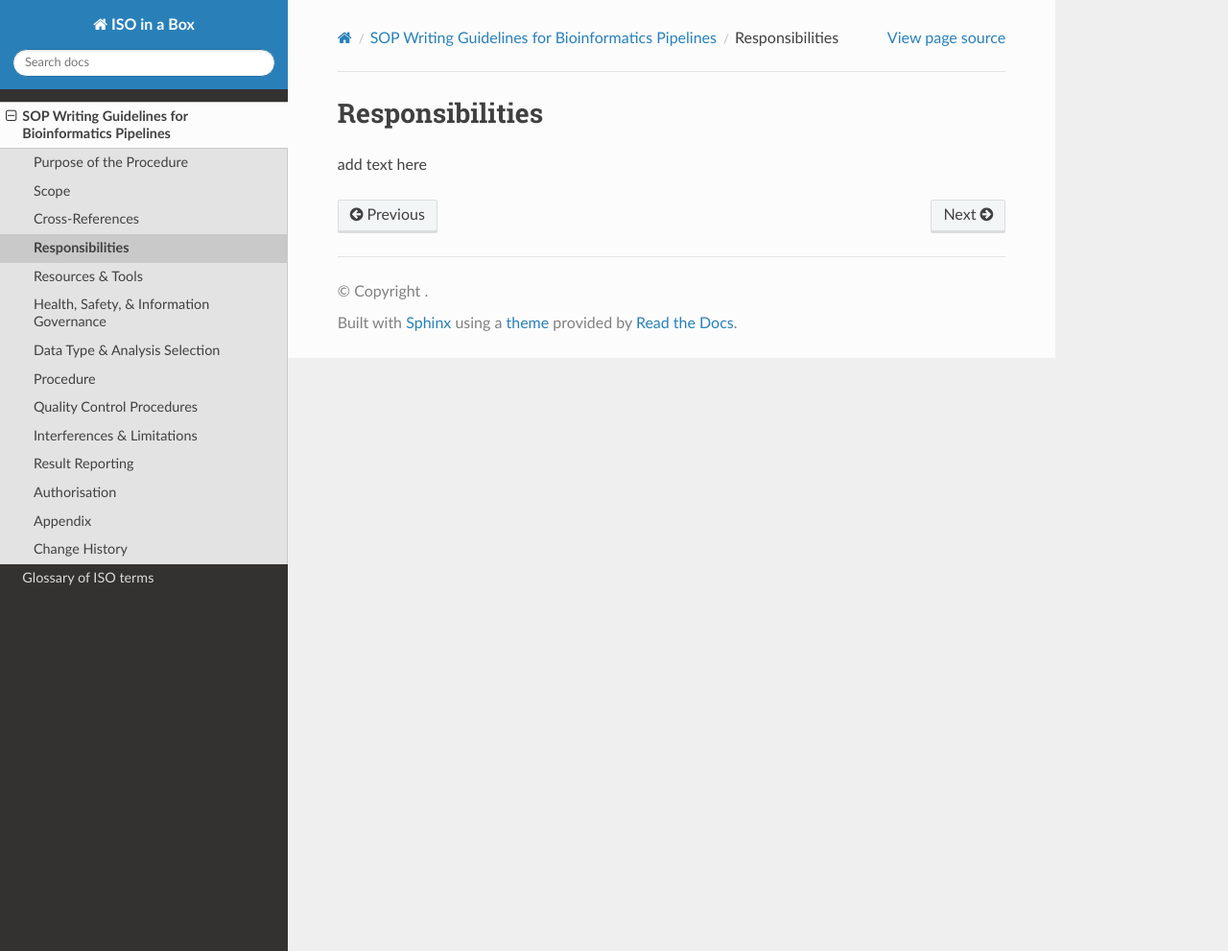
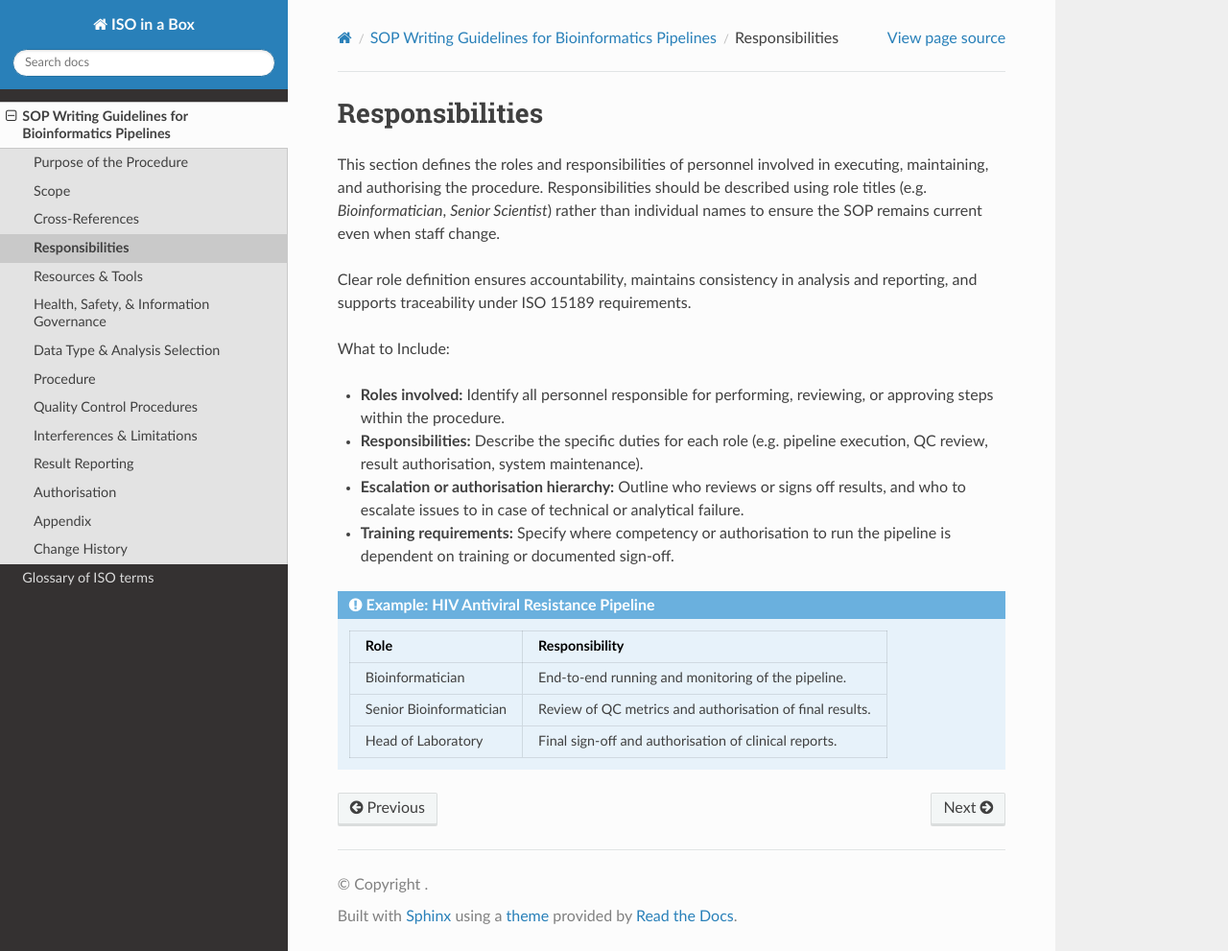
Before and after one commit to ASendellPrice/IIB-rtd, a Sphinx documentation site: the page built from docs/source/sop_guide_responsibilities.rst, in a window 1280 px wide and 991 px high. Shown: the whole window at 96% size. Built offline with Sphinx 7.4.7 and the Read the Docs theme 3.1.0, drawn with Linux system fonts in a browser that asks for light colours; pages that are not in the unit, such as notebooks, are missing from menus.

Commit message:
Draft version of 'responsibilities' added

```diff
--- a/docs/source/sop_guide_responsibilities.rst
+++ b/docs/source/sop_guide_responsibilities.rst
@@ -1,4 +1,25 @@
 Responsibilities
 ----------------
 
-add text here
+This section defines the roles and responsibilities of personnel involved in executing, maintaining, and authorising the procedure. Responsibilities should be described using role titles (e.g. *Bioinformatician*, *Senior Scientist*) rather than individual names to ensure the SOP remains current even when staff change.
+
+Clear role definition ensures accountability, maintains consistency in analysis and reporting, and supports traceability under ISO 15189 requirements.
+
+What to Include:
+
+- **Roles involved:** Identify all personnel responsible for performing, reviewing, or approving steps within the procedure.
+- **Responsibilities:** Describe the specific duties for each role (e.g. pipeline execution, QC review, result authorisation, system maintenance).
+- **Escalation or authorisation hierarchy:** Outline who reviews or signs off results, and who to escalate issues to in case of technical or analytical failure.
+- **Training requirements:** Specify where competency or authorisation to run the pipeline is dependent on training or documented sign-off.
+
+.. admonition:: Example: HIV Antiviral Resistance Pipeline
+
+   +------------------------+------------------------------------------------------------+
+   | **Role**               | **Responsibility**                                         |
+   +========================+============================================================+
+   | Bioinformatician       | End-to-end running and monitoring of the pipeline.         |
+   +------------------------+------------------------------------------------------------+
+   | Senior Bioinformatician| Review of QC metrics and authorisation of final results.   |
+   +------------------------+------------------------------------------------------------+
+   | Head of Laboratory     | Final sign-off and authorisation of clinical reports.      |
+   +------------------------+------------------------------------------------------------+
```
